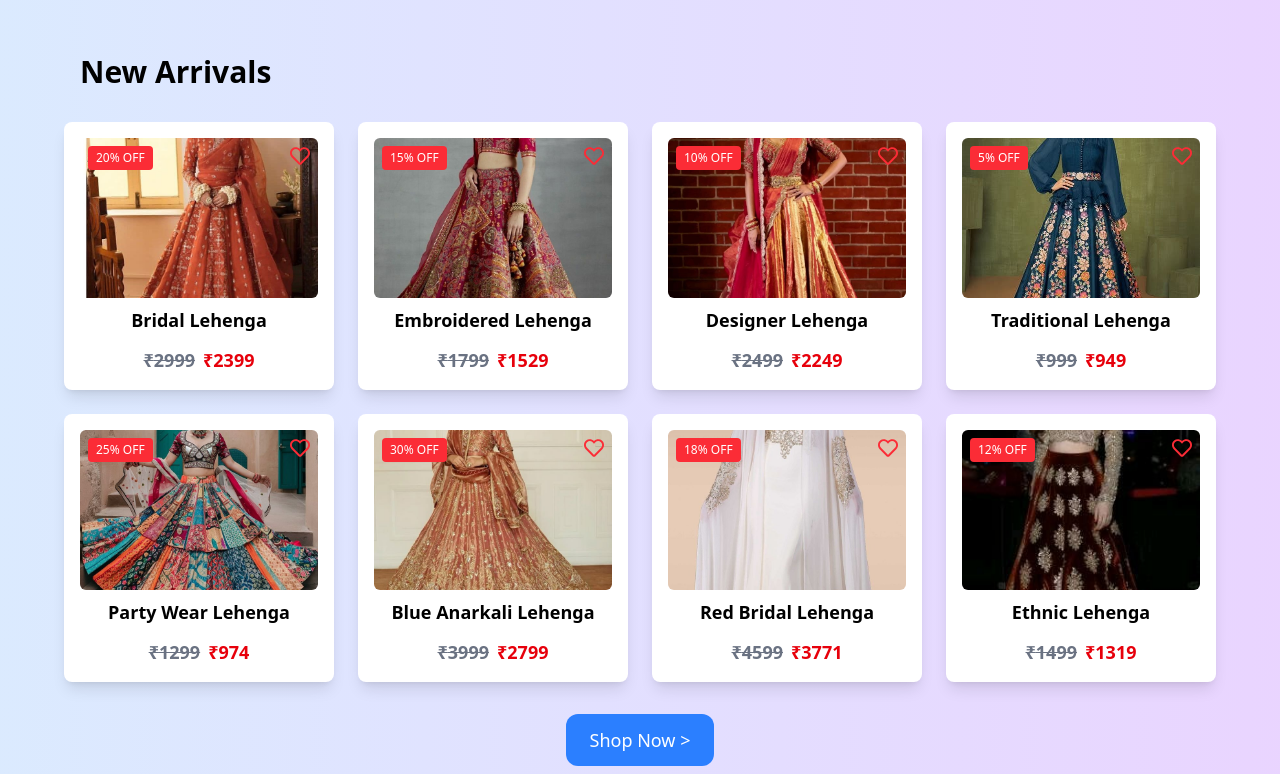
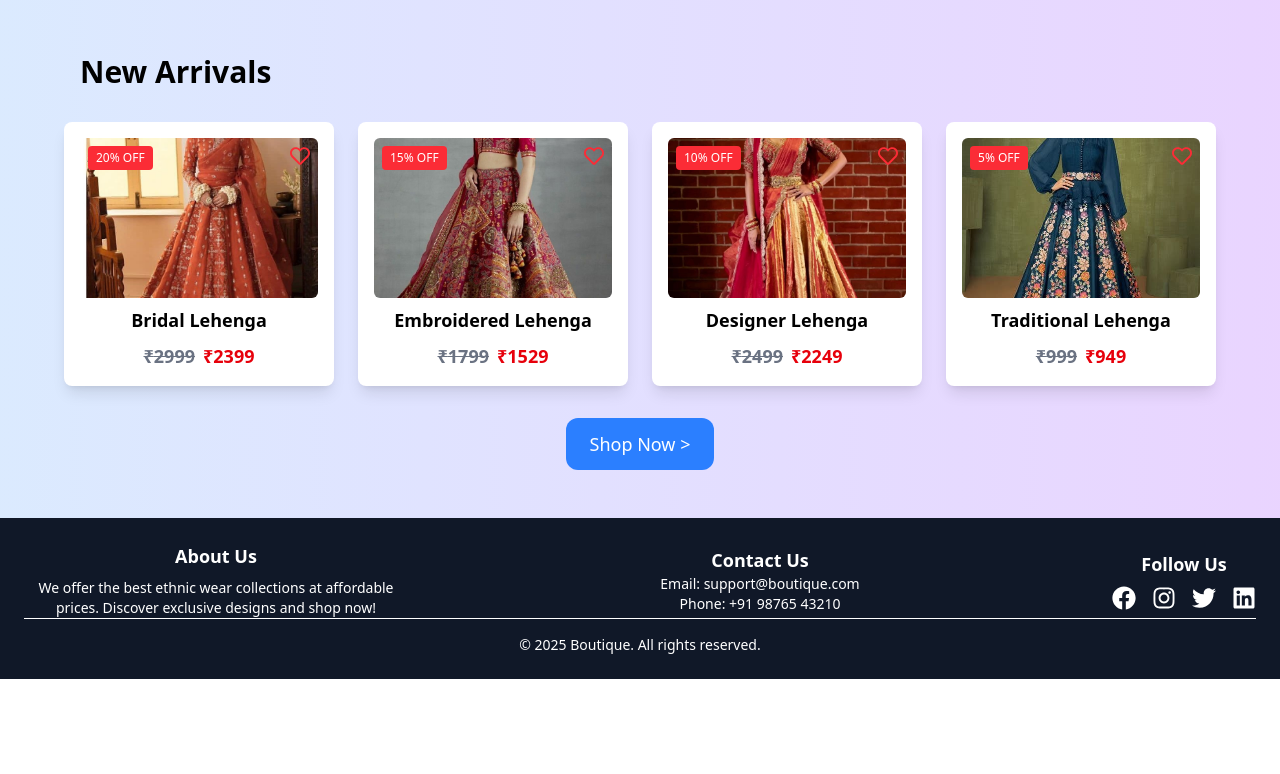
Before and after one commit to tamilvanan-555/E-Commerce, a React (Vite) app: page / in a window 1280 px wide. Shown: the part 582-1356 px from the top of the page. After the commit the page ends 1261 px from the top, so only its background shows below. Built offline with nearby package versions, Linux system fonts and the light colour scheme.

Commit message:
footer modify

```diff
--- a/src/Pages/Home.jsx
+++ b/src/Pages/Home.jsx
@@ -105,31 +105,143 @@
 
 // export default Home;
 
+
+// import React, { useState, useEffect } from "react";
+// import { useNavigate } from "react-router-dom";
+// import { FaHeart, FaRegHeart, FaFacebook, FaInstagram, FaTwitter, FaLinkedin } from "react-icons/fa";
+
+// const Home = () => {
+//   const [currentIndex, setCurrentIndex] = useState(0);
+//   const navigate = useNavigate();
+
+//   const images = [
+//     { src: "./image1.jpeg", title: "", description: "" },
+//     { src: "./image2.jpeg", title: "", description: "" },
+//     { src: "./image3.jpeg", title: "", description: "" },
+//     { src: "./image4.jpg", title: "", description: "" },
+//   ];
+
+//   const nextSlide = () => setCurrentIndex((prev) => (prev + 1) % images.length);
+//   const prevSlide = () => setCurrentIndex((prev) => (prev - 1 + images.length) % images.length);
+
+//   useEffect(() => {
+//     const interval = setInterval(() => nextSlide(), 4000);
+//     return () => clearInterval(interval);
+//   }, []);
+
+//   const toggleWishlist = (id) => {
+//     alert("Please login to add items to your wishlist");
+//     navigate("/login");
+//   };
+
+//   const newArrivals = [
+//     { id: 1, img: "./si-1.jpeg", name: "Bridal Lehenga", price: 2999, discount: 20, rating: 4 },
+//     { id: 2, img: "./si-2.jpeg", name: "Embroidered Lehenga", price: 1799, discount: 15, rating: 5 },
+//     { id: 3, img: "./si-3.jpeg", name: "Designer Lehenga", price: 2499, discount: 10, rating: 4 },
+//     { id: 4, img: "./si-4.jpeg", name: "Traditional Lehenga", price: 999, discount: 5, rating: 4 },
+//     { id: 5, img: "./si-5.jpeg", name: "Party Wear Lehenga", price: 1299, discount: 25, rating: 5 },
+//     { id: 6, img: "./si-6.jpeg", name: "Blue Anarkali Lehenga", price: 3999, discount: 30, rating: 4 },
+//     { id: 7, img: "./si-7.jpeg", name: "Red Bridal Lehenga", price: 4599, discount: 18, rating: 5 },
+//     { id: 8, img: "./si-8.jpeg", name: "Ethnic Lehenga", price: 1499, discount: 12, rating: 4 },
+//   ];
+
+//   return (
+//     <div className="w-full min-h-screen bg-gradient-to-r from-blue-100 to-purple-200 mt-20">
+//       <div className="relative w-full object-cover overflow-hidden mx-auto">
+//         <img src={images[currentIndex].src} className="w-full h-auto sm:h-[500px] rounded-2xl object-cover" alt="carousel" />
+//         <button onClick={prevSlide} className="absolute left-2 top-1/2 -translate-y-1/2 bg-gray-800 text-white p-3 rounded-full">❮</button>
+//         <button onClick={nextSlide} className="absolute right-2 top-1/2 -translate-y-1/2 bg-gray-800 text-white p-3 rounded-full">❯</button>
+//       </div>
+
+//       <h2 className="font-bold text-3xl mx-20 mt-14">New Arrivals</h2>
+//       <div className="max-w-6xl mx-auto py-8 grid grid-cols-2 md:grid-cols-4 gap-6">
+//         {newArrivals.map((item) => {
+//           const discountedPrice = (item.price * (1 - item.discount / 100)).toFixed(0);
+//           return (
+//             <div key={item.id} className="bg-white shadow-lg rounded-lg p-4 transition-transform hover:scale-105 relative">
+//               <div className="relative group">
+//                 <img src={item.img} alt={item.name} className="w-full h-40 object-cover rounded-md group-hover:scale-110 transition" />
+//                 <span className="absolute top-2 left-2 bg-red-500 text-white px-2 py-1 text-xs rounded">{item.discount}% OFF</span>
+//                 <button onClick={() => toggleWishlist(item.id)} className="absolute top-2 right-2 text-red-500 text-xl">
+//                   <FaRegHeart />
+//                 </button>
+//               </div>
+//               <h3 className="text-lg font-bold text-center mt-2">{item.name}</h3>
+//               <div className="flex justify-center mt-1">
+//                 {Array.from({ length: 5 }, (_, i) => (
+//                   <span key={i} className={`text-yellow-400 text-lg ${i < item.rating ? "fas fa-star" : "far fa-star"}`} />
+//                 ))}
+//               </div>
+//               <p className="text-lg font-semibold text-center mt-2">
+//                 <span className="line-through text-gray-500">₹{item.price}</span>
+//                 <span className="ml-2 text-red-600">₹{discountedPrice}</span>
+//               </p>
+//             </div>
+//           );
+//         })}
+//       </div>
+
+//       <div className="flex justify-center items-center">
+//         <button className="px-6 py-3 text-lg bg-blue-500 text-white hover:bg-blue-700 rounded-xl mb-2" onClick={() => navigate("/collection")}>
+//           {`Shop Now >`}
+//         </button>
+//       </div>
+
+
+//       <footer className="bg-gray-800 text-white py-8 mt-12">
+//         <div className="max-w-6xl mx-auto px-4 grid grid-cols-1 md:grid-cols-3 gap-8 text-center md:text-left">
+//           <div>
+//             <h3 className="text-xl font-bold mb-2">About Us</h3>
+//             <p className="text-gray-400">We provide high-quality ethnic wear at the best prices. Shop with us for the best deals and latest trends!</p>
+//           </div>
+//           <div>
+//             <h3 className="text-xl font-bold mb-2">Contact Us</h3>
+//             <p className="text-gray-400">Email: support@boutique.com</p>
+//             <p className="text-gray-400">Phone: +91 98765 43210</p>
+//             <p className="text-gray-400">Location: Chennai, India</p>
+//           </div>
+//           <div>
+//             <h3 className="text-xl font-bold mb-2">Follow Us</h3>
+//             <div className="flex justify-center md:justify-start space-x-4 text-xl">
+//               <FaFacebook className="cursor-pointer hover:text-blue-500" />
+//               <FaInstagram className="cursor-pointer hover:text-pink-500" />
+//               <FaTwitter className="cursor-pointer hover:text-blue-400" />
+//               <FaLinkedin className="cursor-pointer hover:text-blue-700" />
+//             </div>
+//           </div>
+//         </div>
+//       </footer>
+//     </div>
+//   );
+// };
+
+// export default Home;
+
+
+
 import React, { useState, useEffect } from "react";
 import { useNavigate } from "react-router-dom";
-import { FaHeart, FaRegHeart } from "react-icons/fa";
+import { FaHeart, FaRegHeart, FaFacebook, FaInstagram, FaTwitter, FaLinkedin } from "react-icons/fa";
 
 const Home = () => {
   const [currentIndex, setCurrentIndex] = useState(0);
-  const [wishlist, setWishlist] = useState([]);
   const navigate = useNavigate();
 
   const images = [
-    { src: "./image1.jpeg", title: "", description: "" },
-    { src: "./image2.jpeg", title: "", description: "" },
-    { src: "./image3.jpeg", title: "", description: "" },
-    { src: "./image4.jpg", title: "", description: "" },
+    { src: "./image1.jpeg" },
+    { src: "./image2.jpeg" },
+    { src: "./image3.jpeg" },
+    { src: "./image4.jpg" },
   ];
 
-  const nextSlide = () => setCurrentIndex((prev) => (prev + 1) % images.length);
-  const prevSlide = () => setCurrentIndex((prev) => (prev - 1 + images.length) % images.length);
-
   useEffect(() => {
-    const interval = setInterval(() => nextSlide(), 4000);
+    const interval = setInterval(() => {
+      setCurrentIndex((prev) => (prev + 1) % images.length);
+    }, 4000);
     return () => clearInterval(interval);
   }, []);
 
-  const toggleWishlist = (id) => {
+  const toggleWishlist = () => {
     alert("Please login to add items to your wishlist");
     navigate("/login");
   };
@@ -139,18 +251,12 @@ const Home = () => {
     { id: 2, img: "./si-2.jpeg", name: "Embroidered Lehenga", price: 1799, discount: 15, rating: 5 },
     { id: 3, img: "./si-3.jpeg", name: "Designer Lehenga", price: 2499, discount: 10, rating: 4 },
     { id: 4, img: "./si-4.jpeg", name: "Traditional Lehenga", price: 999, discount: 5, rating: 4 },
-    { id: 5, img: "./si-5.jpeg", name: "Party Wear Lehenga", price: 1299, discount: 25, rating: 5 },
-    { id: 6, img: "./si-6.jpeg", name: "Blue Anarkali Lehenga", price: 3999, discount: 30, rating: 4 },
-    { id: 7, img: "./si-7.jpeg", name: "Red Bridal Lehenga", price: 4599, discount: 18, rating: 5 },
-    { id: 8, img: "./si-8.jpeg", name: "Ethnic Lehenga", price: 1499, discount: 12, rating: 4 },
   ];
 
   return (
     <div className="w-full min-h-screen bg-gradient-to-r from-blue-100 to-purple-200 mt-20">
       <div className="relative w-full object-cover overflow-hidden mx-auto">
         <img src={images[currentIndex].src} className="w-full h-auto sm:h-[500px] rounded-2xl object-cover" alt="carousel" />
-        <button onClick={prevSlide} className="absolute left-2 top-1/2 -translate-y-1/2 bg-gray-800 text-white p-3 rounded-full">❮</button>
-        <button onClick={nextSlide} className="absolute right-2 top-1/2 -translate-y-1/2 bg-gray-800 text-white p-3 rounded-full">❯</button>
       </div>
 
       <h2 className="font-bold text-3xl mx-20 mt-14">New Arrivals</h2>
@@ -158,20 +264,15 @@ const Home = () => {
         {newArrivals.map((item) => {
           const discountedPrice = (item.price * (1 - item.discount / 100)).toFixed(0);
           return (
-            <div key={item.id} className="bg-white shadow-lg rounded-lg p-4 transition-transform hover:scale-105 relative">
+            <div key={item.id} className="bg-white shadow-lg rounded-lg p-4 relative hover:scale-105 transition-transform">
               <div className="relative group">
                 <img src={item.img} alt={item.name} className="w-full h-40 object-cover rounded-md group-hover:scale-110 transition" />
                 <span className="absolute top-2 left-2 bg-red-500 text-white px-2 py-1 text-xs rounded">{item.discount}% OFF</span>
-                <button onClick={() => toggleWishlist(item.id)} className="absolute top-2 right-2 text-red-500 text-xl">
+                <button onClick={toggleWishlist} className="absolute top-2 right-2 text-red-500 text-xl">
                   <FaRegHeart />
                 </button>
               </div>
               <h3 className="text-lg font-bold text-center mt-2">{item.name}</h3>
-              <div className="flex justify-center mt-1">
-                {Array.from({ length: 5 }, (_, i) => (
-                  <span key={i} className={`text-yellow-400 text-lg ${i < item.rating ? "fas fa-star" : "far fa-star"}`} />
-                ))}
-              </div>
               <p className="text-lg font-semibold text-center mt-2">
                 <span className="line-through text-gray-500">₹{item.price}</span>
                 <span className="ml-2 text-red-600">₹{discountedPrice}</span>
@@ -186,6 +287,34 @@ const Home = () => {
           {`Shop Now >`}
         </button>
       </div>
+
+
+      <footer className="bg-gray-900 text-white text-center p-6 mt-10">
+        <div className="container mx-auto flex flex-col md:flex-row justify-between items-center gap-4">
+          <div>
+            <h3 className="text-lg font-bold">About Us</h3>
+            <p className="text-sm max-w-sm mx-auto md:mx-0 mt-2">
+              We offer the best ethnic wear collections at affordable prices. Discover exclusive designs and shop now!
+            </p>
+          </div>
+          <div>
+            <h3 className="text-lg font-bold">Contact Us</h3>
+            <p className="text-sm">Email: support@boutique.com</p>
+            <p className="text-sm">Phone: +91 98765 43210</p>
+          </div>
+          <div>
+            <h3 className="text-lg font-bold">Follow Us</h3>
+            <div className="flex justify-center gap-4 mt-2">
+              <FaFacebook className="text-2xl cursor-pointer hover:text-blue-500" />
+              <FaInstagram className="text-2xl cursor-pointer hover:text-pink-500" />
+              <FaTwitter className="text-2xl cursor-pointer hover:text-blue-400" />
+              <FaLinkedin className="text-2xl cursor-pointer hover:text-blue-700" />
+            </div>
+          </div>
+        </div>
+        <hr />
+        <p className="text-sm mt-4">&copy; 2025 Boutique. All rights reserved.</p>
+      </footer>
     </div>
   );
 };
```
